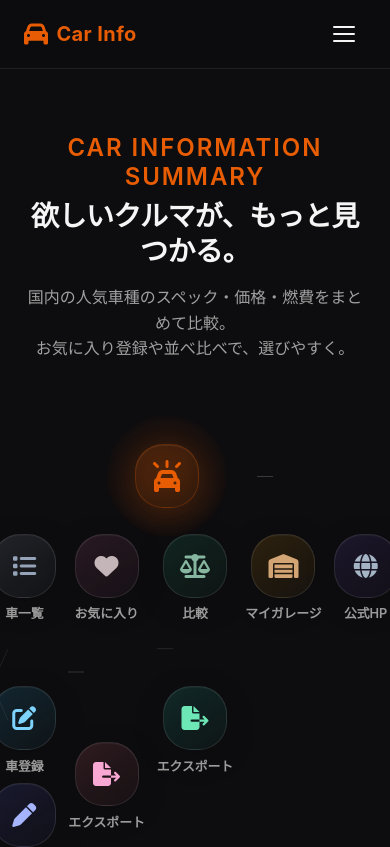
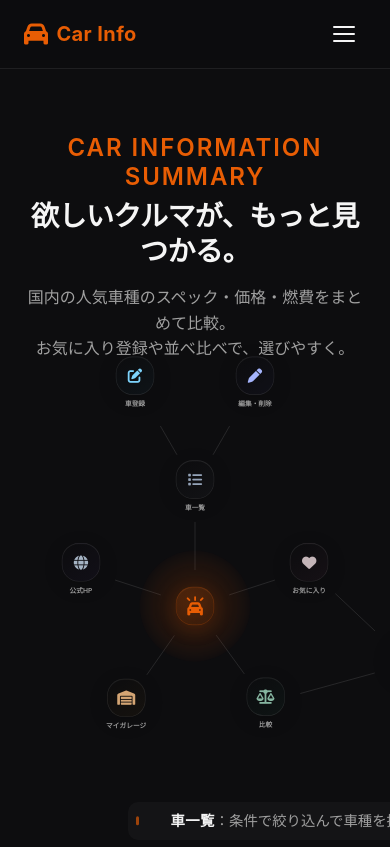
Before and after one commit to Yuto-design/car-info-app, a React (Create React App) app: page / in a window 390 px wide. Shown: the top 847 px of the page. Built offline with nearby package versions, Linux system fonts and the light colour scheme.

Commit message:
Update Icons

```diff
--- a/src/features/home/HomeHeroIcons.css
+++ b/src/features/home/HomeHeroIcons.css
@@ -1,9 +1,41 @@
-.home-hero-icon-wrap {
+.home-hero-spider {
   position: relative;
-  margin-right: 1.5rem;
+  width: 600px;
+  height: 600px;
   flex-shrink: 0;
+}
+
+.home-hero-spider-inner {
+  position: relative;
+  width: 600px;
+  height: 600px;
+}
+
+.home-hero-spider-lines {
+  position: absolute;
+  left: 0;
+  top: 0;
+  width: 100%;
+  height: 100%;
+  z-index: 0;
+  pointer-events: none;
+}
+
+.home-hero-spider-main {
+  position: absolute;
+  z-index: 2;
+  transform: translate(-50%, -50%);
   width: 160px;
   height: 160px;
+  display: flex;
+  align-items: center;
+  justify-content: center;
+}
+
+.home-hero-spider-node {
+  position: absolute;
+  z-index: 1;
+  transform: translate(-50%, -50%);
   display: flex;
   align-items: center;
   justify-content: center;
@@ -45,43 +77,11 @@
   display: block;
 }
 
-.home-hero-connector {
-  flex-shrink: 0;
-  width: 24px;
-  min-height: 520px;
-  position: relative;
-  align-self: center;
-}
-
-.home-hero-connector-svg {
-  position: absolute;
-  left: 0;
-  top: 0;
-  width: 100%;
-  height: 100%;
-  overflow: visible;
-}
-
-.home-hero-sub-icons {
-  position: relative;
-  display: flex;
-  flex-direction: column;
-  gap: 0.75rem;
-  padding-left: 0.25rem;
-}
-
-.home-hero-sub-icon-item {
-  display: flex;
-  align-items: center;
-  gap: 0;
-}
-
 .home-hero-sub-icon-cell {
   display: flex;
   flex-direction: column;
   align-items: center;
   gap: 0.35rem;
-  flex-shrink: 0;
 }
 
 .home-hero-sub-icon-label {
@@ -89,55 +89,6 @@
   font-weight: 600;
   color: var(--color-text-muted, #a0a0a0);
   white-space: nowrap;
-}
-
-.home-hero-sub-icon-row {
-  display: flex;
-  align-items: center;
-  gap: 0;
-  flex-shrink: 0;
-}
-
-.home-hero-sub-icon-item--list-branch,
-.home-hero-sub-icon-item--favorites-branch {
-  align-items: center;
-}
-
-.home-hero-sub-icon-connector--branch {
-  width: 60px;
-  height: 260px;
-  align-self: stretch;
-  flex-shrink: 0;
-}
-
-.home-hero-sub-icon-item--favorites-branch .home-hero-sub-icon-connector--branch {
-  height: 120px;
-}
-
-.home-hero-sub-icon-branch {
-  display: flex;
-  flex-direction: column;
-  align-items: center;
-  gap: 0.75rem;
-  flex-shrink: 0;
-}
-
-.home-hero-sub-icon-connector {
-  flex-shrink: 0;
-  width: 60px;
-  height: 120px;
-  position: relative;
-  display: flex;
-  align-items: center;
-}
-
-.home-hero-sub-icon-connector-svg {
-  position: absolute;
-  left: 0;
-  top: 0;
-  width: 100%;
-  height: 100%;
-  overflow: visible;
 }
 
 .home-hero-sub-icon {
@@ -160,7 +111,7 @@
 
 .home-hero-sub-icon--list {
   color: #94a3b8;
-  background: linear-gradient(145deg, rgba(148, 163, 184, 0.15) 0%, rgba(148, 163, 184, 0.04) 100%);
+  background: linear-gradient(145deg, rgba(148, 163, 184, 0) 0%, rgba(148, 163, 184, 0.04) 100%);
 }
 .home-hero-sub-icon--list:hover {
   color: #60a5fa;
@@ -172,7 +123,7 @@
 
 .home-hero-sub-icon--favorites {
   color: #c4b5b8;
-  background: linear-gradient(145deg, rgba(244, 114, 182, 0.12) 0%, rgba(244, 114, 182, 0.04) 100%);
+  background: linear-gradient(145deg, rgba(244, 114, 182, 0) 0%, rgba(244, 114, 182, 0.04) 100%);
 }
 .home-hero-sub-icon--favorites:hover {
   color: #f472b6;
@@ -184,7 +135,7 @@
 
 .home-hero-sub-icon--comparison {
   color: #86b5a0;
-  background: linear-gradient(145deg, rgba(52, 211, 153, 0.12) 0%, rgba(52, 211, 153, 0.04) 100%);
+  background: linear-gradient(145deg, rgba(52, 211, 153, 0) 0%, rgba(52, 211, 153, 0.04) 100%);
 }
 .home-hero-sub-icon--comparison:hover {
   color: #34d399;
@@ -196,7 +147,7 @@
 
 .home-hero-sub-icon--my-garage {
   color: #d4a574;
-  background: linear-gradient(145deg, rgba(245, 158, 11, 0.14) 0%, rgba(245, 158, 11, 0.04) 100%);
+  background: linear-gradient(145deg, rgba(245, 158, 11, 0) 0%, rgba(245, 158, 11, 0.04) 100%);
 }
 .home-hero-sub-icon--my-garage:hover {
   color: #f59e0b;
@@ -208,7 +159,7 @@
 
 .home-hero-sub-icon--manufacturers {
   color: #a5b4c4;
-  background: linear-gradient(145deg, rgba(139, 92, 246, 0.12) 0%, rgba(139, 92, 246, 0.04) 100%);
+  background: linear-gradient(145deg, rgba(139, 92, 246, 0) 0%, rgba(139, 92, 246, 0.04) 100%);
 }
 .home-hero-sub-icon--manufacturers:hover {
   color: #a78bfa;
@@ -218,10 +169,13 @@
   transform: scale(1.02);
 }
 
-/* 車一覧の派生: リスト（青）に近い色・互いに別色 */
+.home-derivation-icons {
+  margin-top: 100px;
+}
+
 .home-hero-sub-icon--register {
   color: #7dd3fc;
-  background: linear-gradient(145deg, rgba(56, 189, 248, 0.14) 0%, rgba(56, 189, 248, 0.04) 100%);
+  background: linear-gradient(145deg, rgba(56, 189, 248, 0) 0%, rgba(56, 189, 248, 0.04) 100%);
 }
 .home-hero-sub-icon--register:hover {
   color: #38bdf8;
@@ -233,7 +187,7 @@
 
 .home-hero-sub-icon--edit {
   color: #a5b4fc;
-  background: linear-gradient(145deg, rgba(99, 102, 241, 0.14) 0%, rgba(99, 102, 241, 0.04) 100%);
+  background: linear-gradient(145deg, rgba(99, 102, 241, 0) 0%, rgba(99, 102, 241, 0.04) 100%);
 }
 .home-hero-sub-icon--edit:hover {
   color: #818cf8;
@@ -244,26 +198,14 @@
 }
 
 .home-hero-sub-icon--export-favorites {
-  color: #f9a8d4;
-  background: linear-gradient(145deg, rgba(251, 113, 133, 0.14) 0%, rgba(251, 113, 133, 0.04) 100%);
+  color: #f9a8a8;
+  background: linear-gradient(145deg, rgba(251, 113, 133, 0) 0%, rgba(251, 113, 113, 0.04) 100%);
 }
 .home-hero-sub-icon--export-favorites:hover {
-  color: #fb7185;
-  background: linear-gradient(145deg, rgba(251, 113, 133, 0.22) 0%, rgba(251, 113, 133, 0.08) 100%);
-  border-color: rgba(251, 113, 133, 0.35);
-  box-shadow: 0 8px 32px rgba(251, 113, 133, 0.12), inset 0 1px 0 rgba(255, 255, 255, 0.06);
-  transform: scale(1.02);
-}
-
-.home-hero-sub-icon--export-comparison {
-  color: #6ee7b7;
-  background: linear-gradient(145deg, rgba(45, 212, 191, 0.14) 0%, rgba(45, 212, 191, 0.04) 100%);
-}
-.home-hero-sub-icon--export-comparison:hover {
-  color: #2dd4bf;
-  background: linear-gradient(145deg, rgba(45, 212, 191, 0.22) 0%, rgba(45, 212, 191, 0.08) 100%);
-  border-color: rgba(45, 212, 191, 0.35);
-  box-shadow: 0 8px 32px rgba(45, 212, 191, 0.12), inset 0 1px 0 rgba(255, 255, 255, 0.06);
+  color: #ff2424;
+  background: linear-gradient(145deg, rgba(253, 78, 78, 0.22) 0%, rgba(253, 78, 78, 0.08) 100%);
+  border-color: rgba(253, 78, 78, 0.35);
+  box-shadow: 0 8px 32px rgba(253, 78, 78, 0.12), inset 0 1px 0 rgba(255, 255, 255, 0.06);
   transform: scale(1.02);
 }
 
@@ -277,62 +219,43 @@
   50% { opacity: 0.85; transform: scale(1.05); }
 }
 
+@media (max-width: 768px) {
+  .home-hero-spider {
+    width: 480px;
+    height: 480px;
+  }
+  .home-hero-spider-inner {
+    position: absolute;
+    left: 50%;
+    top: 50%;
+    margin-left: -300px;
+    margin-top: -300px;
+    transform: scale(0.8);
+    transform-origin: center center;
+  }
+}
+
 @media (max-width: 640px) {
-  .home-hero-icon-wrap {
-    width: 100px;
-    height: 100px;
+  .home-hero-spider {
+    width: 360px;
+    height: 360px;
+  }
+  .home-hero-spider-inner {
+    margin-left: -300px;
+    margin-top: -300px;
+    transform: scale(0.6);
   }
   .home-hero-icon {
     width: 64px;
     height: 64px;
     font-size: 2rem;
   }
-  .home-hero-connector {
-    min-height: 0;
-    width: 16px;
-    align-self: center;
-  }
-  .home-hero-connector-svg {
-    display: none;
-  }
-  .home-hero-connector::before {
-    content: '';
-    position: absolute;
-    left: 0;
-    right: 0;
-    top: 50%;
-    height: 1px;
-    background: rgba(255, 255, 255, 0.18);
-    transform: translateY(-50%);
-  }
-  .home-hero-sub-icon-item {
-    flex-direction: column;
-    align-items: center;
-    text-align: center;
-    max-width: 160px;
-  }
-  .home-hero-sub-icon-item:first-child,
-  .home-hero-sub-icon-item--list-branch {
-    max-width: 140px;
-  }
-  .home-hero-sub-icon-connector--branch {
-    width: 24px;
-    height: 120px;
-  }
-  .home-hero-sub-icon-branch {
-    gap: 0.5rem;
-  }
-  .home-hero-sub-icons {
-    flex-direction: row;
-    padding-left: 0;
-  }
-  .home-hero-sub-icon-connector {
-    width: 16px;
-    height: 64px;
-  }
   .home-hero-sub-icon {
     width: 64px;
     height: 64px;
     font-size: 1.5rem;
   }
+  .home-hero-sub-icon-label {
+    font-size: 0.7rem;
+  }
 }
--- a/src/features/home/HomeHeroIcons.jsx
+++ b/src/features/home/HomeHeroIcons.jsx
@@ -1,45 +1,94 @@
 import { Link } from 'react-router-dom';
 import './HomeHeroIcons.css';
 
+const RADIUS = 200;
+const CX = 300;
+const CY = 300;
+const ICON_HALF = 60;
+
+function polar(angleDeg, r = RADIUS) {
+  const rad = ((angleDeg - 90) * Math.PI) / 180;
+  return { x: CX + r * Math.cos(rad), y: CY + r * Math.sin(rad) };
+}
+
+function edgeToEdge(a, b, margin = ICON_HALF) {
+  const dx = b.x - a.x;
+  const dy = b.y - a.y;
+  const d = Math.hypot(dx, dy);
+  if (d < 1e-6) return { x1: a.x, y1: a.y, x2: a.x, y2: a.y };
+  const ux = dx / d;
+  const uy = dy / d;
+  return {
+    x1: a.x + ux * margin,
+    y1: a.y + uy * margin,
+    x2: b.x - ux * margin,
+    y2: b.y - uy * margin,
+  };
+}
+
 function HomeHeroIcons() {
+  const listPos = polar(0);
+  const favoritesPos = polar(72);
+  const comparisonPos = polar(144);
+  const garagePos = polar(215);
+  const manufacturersPos = polar(288);
+
+  const branchRadius = 200;
+  const branchAngleLeft = (240 * Math.PI) / 180;
+  const branchAngleRight = (300 * Math.PI) / 180;
+  const registerPos = {
+    x: listPos.x + branchRadius * Math.cos(branchAngleLeft),
+    y: listPos.y + branchRadius * Math.sin(branchAngleLeft),
+  };
+  const editPos = {
+    x: listPos.x + branchRadius * Math.cos(branchAngleRight),
+    y: listPos.y + branchRadius * Math.sin(branchAngleRight),
+  };
+  const exportPos = polar(105, 370);
+
+  const stroke = 'rgba(255,255,255,0.18)';
+  const center = { x: CX, y: CY };
+
   return (
-    <>
-      <div className="home-hero-icon-wrap" aria-hidden="true">
+    <div className="home-hero-spider" aria-hidden="true">
+      <div className="home-hero-spider-inner">
+        <svg className="home-hero-spider-lines" viewBox="0 0 600 600" preserveAspectRatio="xMidYMid meet">
+          <line {...edgeToEdge(center, listPos)} stroke={stroke} strokeWidth="1" />
+          <line {...edgeToEdge(center, favoritesPos)} stroke={stroke} strokeWidth="1" />
+          <line {...edgeToEdge(center, comparisonPos)} stroke={stroke} strokeWidth="1" />
+          <line {...edgeToEdge(center, garagePos)} stroke={stroke} strokeWidth="1" />
+          <line {...edgeToEdge(center, manufacturersPos)} stroke={stroke} strokeWidth="1" />
+          <line {...edgeToEdge(listPos, registerPos)} stroke={stroke} strokeWidth="1" />
+          <line {...edgeToEdge(listPos, editPos)} stroke={stroke} strokeWidth="1" />
+          <line {...edgeToEdge(favoritesPos, exportPos)} stroke={stroke} strokeWidth="1" />
+          <line {...edgeToEdge(comparisonPos, exportPos)} stroke={stroke} strokeWidth="1" />
+        </svg>
+
+        <div className="home-hero-spider-main" style={{ left: CX, top: CY }}>
           <span className="home-hero-icon-orb" />
           <span className="home-hero-icon">
             <i className="fa-solid fa-car-on"></i>
           </span>
         </div>
-      <div className="home-hero-connector" aria-hidden="true">
-        <svg className="home-hero-connector-svg" viewBox="0 0 24 520" preserveAspectRatio="none">
-          <line x1="-10" y1="260" x2="24" y2="30" stroke="rgba(255,255,255,0.18)" strokeWidth="1" />
-          <line x1="-10" y1="260" x2="24" y2="250" stroke="rgba(255,255,255,0.18)" strokeWidth="1" />
-          <line x1="-10" y1="260" x2="24" y2="390" stroke="rgba(255,255,255,0.18)" strokeWidth="1" />
-          <line x1="-10" y1="260" x2="24" y2="455" stroke="rgba(255,255,255,0.18)" strokeWidth="1" />
-          <line x1="-10" y1="260" x2="24" y2="520" stroke="rgba(255,255,255,0.18)" strokeWidth="1" />
-        </svg>
-      </div>
-      <div className="home-hero-sub-icons">
-        <div className="home-hero-sub-icon-item home-hero-sub-icon-item--list-branch">
+
+        <div className="home-hero-spider-node" style={{ left: listPos.x, top: listPos.y }}>
           <div className="home-hero-sub-icon-cell">
             <Link to="/list" className="home-hero-sub-icon home-hero-sub-icon--list" title="車一覧">
               <i className="fa-solid fa-list"></i>
             </Link>
             <span className="home-hero-sub-icon-label">車一覧</span>
           </div>
-          <span className="home-hero-sub-icon-connector home-hero-sub-icon-connector--branch" aria-hidden="true">
-            <svg className="home-hero-sub-icon-connector-svg" viewBox="0 0 24 260" preserveAspectRatio="none">
-              <line x1="0" y1="250" x2="24" y2="110" stroke="rgba(255,255,255,0.18)" strokeWidth="1" />
-              <line x1="0" y1="250" x2="24" y2="400" stroke="rgba(255,255,255,0.18)" strokeWidth="1" />
-            </svg>
-          </span>
-          <div className="home-hero-sub-icon-branch">
+        </div>
+        <div className="home-derivation-icons">
+          <div className="home-hero-spider-node home-hero-spider-node--branch" style={{ left: registerPos.x, top: registerPos.y }}>
             <div className="home-hero-sub-icon-cell">
               <Link to="/admin/register" className="home-hero-sub-icon home-hero-sub-icon--register" title="車登録">
                 <i className="fa-solid fa-pen-to-square"></i>
               </Link>
               <span className="home-hero-sub-icon-label">車登録</span>
             </div>
+          </div>
+          <div className="home-hero-spider-node home-hero-spider-node--branch" style={{ left: editPos.x, top: editPos.y }}>
             <div className="home-hero-sub-icon-cell">
               <Link to="/admin/cars" className="home-hero-sub-icon home-hero-sub-icon--edit" title="編集・削除">
                 <i className="fa-solid fa-pen"></i>
@@ -48,49 +97,33 @@ function HomeHeroIcons() {
             </div>
           </div>
         </div>
-        <div className="home-hero-sub-icon-item home-hero-sub-icon-item--favorites-branch">
+        <div className="home-hero-spider-node" style={{ left: favoritesPos.x, top: favoritesPos.y }}>
           <div className="home-hero-sub-icon-cell">
             <Link to="/favorites" className="home-hero-sub-icon home-hero-sub-icon--favorites" title="お気に入り">
               <i className="fa-solid fa-heart"></i>
             </Link>
             <span className="home-hero-sub-icon-label">お気に入り</span>
           </div>
-          <span className="home-hero-sub-icon-connector home-hero-sub-icon-connector--branch" aria-hidden="true">
-            <svg className="home-hero-sub-icon-connector-svg" viewBox="0 0 24 120" preserveAspectRatio="none">
-              <line x1="0" y1="50" x2="24" y2="50" stroke="rgba(255,255,255,0.18)" strokeWidth="1" />
-            </svg>
-          </span>
-          <div className="home-hero-sub-icon-branch">
-            <div className="home-hero-sub-icon-cell">
-              <div className="home-hero-sub-icon home-hero-sub-icon--export-favorites" title="お気に入りをエクスポート">
-                <i className="fa-solid fa-file-export"></i>
         </div>
-              <span className="home-hero-sub-icon-label">エクスポート</span>
-            </div>
-          </div>
-        </div>
-        <div className="home-hero-sub-icon-item">
+        <div className="home-hero-spider-node" style={{ left: comparisonPos.x, top: comparisonPos.y }}>
           <div className="home-hero-sub-icon-cell">
             <Link to="/comparison" className="home-hero-sub-icon home-hero-sub-icon--comparison" title="比較">
               <i className="fa-solid fa-scale-balanced"></i>
             </Link>
             <span className="home-hero-sub-icon-label">比較</span>
           </div>
-          <span className="home-hero-sub-icon-connector home-hero-sub-icon-connector--branch" aria-hidden="true">
-            <svg className="home-hero-sub-icon-connector-svg" viewBox="0 0 24 120" preserveAspectRatio="none">
-              <line x1="0" y1="50" x2="24" y2="50" stroke="rgba(255,255,255,0.18)" strokeWidth="1" />
-            </svg>
-          </span>
-          <div className="home-hero-sub-icon-branch">
+        </div>
+
+        <div className="home-hero-spider-node home-hero-spider-node--branch" style={{ left: exportPos.x, top: exportPos.y }}>
           <div className="home-hero-sub-icon-cell">
-              <div className="home-hero-sub-icon home-hero-sub-icon--export-comparison" title="比較をエクスポート">
+            <div className="home-hero-sub-icon home-hero-sub-icon--export-favorites" title="お気に入り・比較をエクスポート">
               <i className="fa-solid fa-file-export"></i>
             </div>
             <span className="home-hero-sub-icon-label">エクスポート</span>
           </div>
         </div>
-        </div>
-        <div className="home-hero-sub-icon-item">
+
+        <div className="home-hero-spider-node" style={{ left: garagePos.x, top: garagePos.y }}>
           <div className="home-hero-sub-icon-cell">
             <Link to="/my-garage" className="home-hero-sub-icon home-hero-sub-icon--my-garage" title="マイガレージ">
               <i className="fa-solid fa-warehouse"></i>
@@ -98,7 +131,8 @@ function HomeHeroIcons() {
             <span className="home-hero-sub-icon-label">マイガレージ</span>
           </div>
         </div>
-        <div className="home-hero-sub-icon-item">
+
+        <div className="home-hero-spider-node" style={{ left: manufacturersPos.x, top: manufacturersPos.y }}>
           <div className="home-hero-sub-icon-cell">
             <Link to="/manufacturers" className="home-hero-sub-icon home-hero-sub-icon--manufacturers" title="公式HP">
               <i className="fa-solid fa-globe"></i>
@@ -107,7 +141,7 @@ function HomeHeroIcons() {
           </div>
         </div>
       </div>
-    </>
+    </div>
   );
 }
 
--- a/src/features/home/HomeSiteDescList.jsx
+++ b/src/features/home/HomeSiteDescList.jsx
@@ -6,10 +6,10 @@ function HomeSiteDescList() {
       <li><strong>車一覧</strong>：条件で絞り込んで車種を探す</li>
       <li><strong>車登録</strong>：車種を登録</li>
       <li><strong>編集・削除</strong>：車種を編集・削除</li>
-      <li><strong>マイガレージ</strong>：お気に入り＋保存した比較を一括表示。「自分の車選び」のダッシュボード</li>
+      <li><strong>マイガレージ</strong>：お気に入り＋保存した比較を一括表示</li>
       <li><strong>お気に入り</strong>：気になる車を保存して比較</li>
       <li><strong>比較</strong>：複数車種を並べてスペック比較</li>
-      <li><strong>エクスポート</strong>：CSVエクスポート、印刷用レイアウトで表示</li>
+      <li><strong>エクスポート</strong>：CSVエクスポート・印刷用レイアウトで表示</li>
       <li><strong>公式HP</strong>：メーカー公式サイトへのリンク一覧</li>
     </ul>
   );
```
Lines whose indentation alone changed are shown as unchanged.
